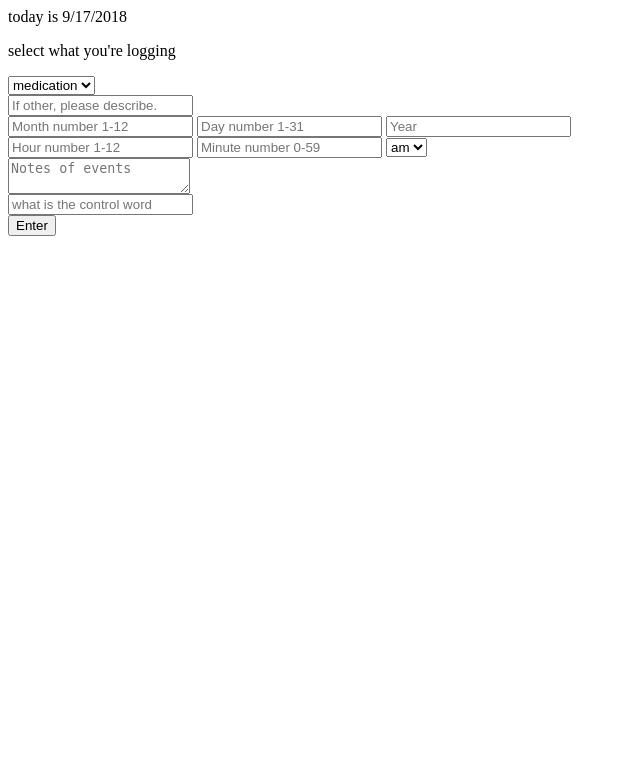
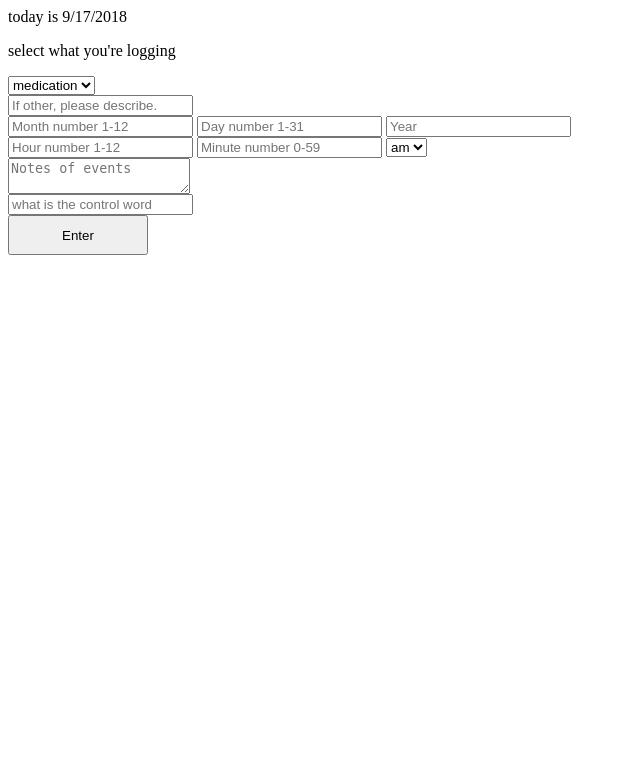
Before and after one commit to cwentworth/cwentworth.github.io, a PHP site: page /lulu-activities/detail.html in a window 1280 px wide. Shown: the top 783 px of the page, without its empty margins (0-640 px from the left). Run offline with PHP 8.4, Linux system fonts and the light colour scheme; some libraries are stand-ins or nearby versions.

Commit message:
button sizing changes

```diff
--- a/lulu-activities/display.css
+++ b/lulu-activities/display.css
@@ -1,5 +1,4 @@
-body {
-    font-size: 100%;
-    min-width : 375px;
-    max-width : 667px;
+button {
+  height: 40px;
+  width: 140px;
 }
```
Also changed, not shown: 1 other file.
